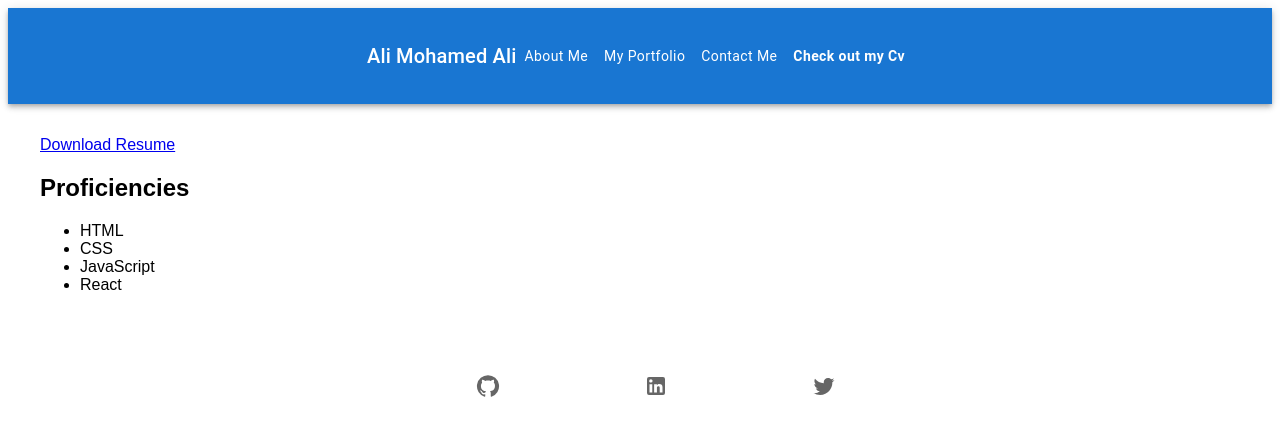
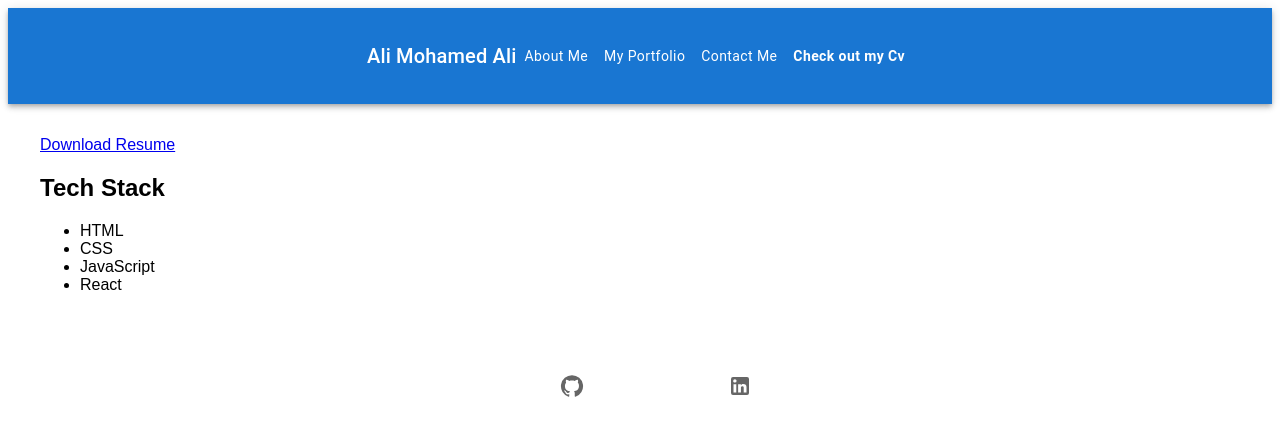
Before and after one commit to Ali-mo12002/my-react-portfolio, a React (Vite) app: page /cv in a window 1280 px wide. Shown: the top 436 px of the page. Built offline with nearby package versions, Linux system fonts and the light colour scheme.

Commit message:
added about section and added links for github and linkedin

```diff
--- a/src/components/Footer.jsx
+++ b/src/components/Footer.jsx
@@ -2,15 +2,26 @@ import React from 'react';
 import { BottomNavigation, BottomNavigationAction, Box } from '@mui/material';
 import GitHubIcon from '@mui/icons-material/GitHub';
 import LinkedInIcon from '@mui/icons-material/LinkedIn';
-import TwitterIcon from '@mui/icons-material/Twitter';
 
 const Footer = () => {
   return (
     <Box sx={{ width: '100%', bgcolor: 'background.paper', p: 2 }}>
       <BottomNavigation>
-        <BottomNavigationAction label="GitHub" icon={<GitHubIcon />} />
-        <BottomNavigationAction label="LinkedIn" icon={<LinkedInIcon />} />
-        <BottomNavigationAction label="Twitter" icon={<TwitterIcon />} />
+        <BottomNavigationAction
+          label="GitHub"
+          icon={<GitHubIcon />}
+          href="https://github.com/Ali-mo12002"
+          target="_blank"
+          rel="noopener noreferrer"
+        />
+        <BottomNavigationAction
+          label="LinkedIn"
+          icon={<LinkedInIcon />}
+          href="https://www.linkedin.com/in/ali-m-574056289/"
+          target="_blank"
+          rel="noopener noreferrer"
+        />
+
       </BottomNavigation>
     </Box>
   );
--- a/src/pages/about.jsx
+++ b/src/pages/about.jsx
@@ -2,9 +2,15 @@ import React from 'react';
 
 const AboutMe = () => {
   return (
-    <section>
-      <img src="assets/your-photo.jpg" alt="Your Name" />
-      <p>Short bio about yourself...</p>
+    <section style={{ padding: '20px' , background: '#1976d2', margin: '30px 10px'}}>
+      <h2 style={{ marginBottom: '30px', fontSize: '2rem', color: 'white', textAlign: 'center' }}>A bit about myself</h2>
+      <p style={{ lineHeight: '1.6', fontSize: '1.1rem', color: 'white' }}>
+        Hello there! My name is Ali, and I've been immersing myself in the exciting world of full-stack coding at the University of Birmingham. As a dedicated student nearing the end of my course, I am eagerly anticipating completion by the end of June. Throughout this journey, I've gained proficiency in a diverse range of technologies and frameworks that empower me to develop comprehensive web solutions from front to back end.
+
+        Now, I'm on the lookout for opportunities to apply my skills and knowledge in real-world projects. I'm passionate about giving purpose to what I've learned, and I'm eager to showcase my abilities in practical settings. Whether it's crafting intuitive user interfaces or optimizing server-side performance, I'm ready to contribute and grow as a professional in the field of full-stack development.
+
+        If you have any exciting projects or opportunities where I can make an impact, I would love to connect and discuss how I can contribute to your team. Let's build something great together!
+      </p>
     </section>
   );
 };
--- a/src/pages/cv.jsx
+++ b/src/pages/cv.jsx
@@ -4,13 +4,12 @@ const Cv = () => {
   return (
     <section>
       <a href="path-to-resume.pdf" download>Download Resume</a>
-      <h2>Proficiencies</h2>
+      <h2>Tech Stack</h2>
       <ul>
         <li>HTML</li>
         <li>CSS</li>
         <li>JavaScript</li>
         <li>React</li>
-        {/* Add more proficiencies */}
       </ul>
     </section>
   );
--- a/src/pages/projects.jsx
+++ b/src/pages/projects.jsx
@@ -3,13 +3,21 @@ import Project from '../components/projects';
 
 const projects = [
   {
-    title: 'Beefy Stock',
+    title: 'Beefy Stock - Group Project',
     image: '/images/beefy stock.png',
     deployedLink: 'https://beefy-stock.onrender.com/',
     repoLink: 'https://github.com/LWSE13/Beefy-Stock',
     description: 'Introducing our all-in-one solution for easy inventory management. Track, manage and optimise your inventory effortlessly. Whether you’re a small business or a large company, our website saves you time, money and stress. Our team created beefy stock to appeal to influencers, dropshippers and side hustlers as an attractive and more mainstream way of handling your inventory. A large part of our product was branding and we felt as if we had to get this right to appeal to our audience',
     technologies: ['html', 'node', 'javascript', 'sequelize', 'postgres','css', 'handlebars']
 
+  },
+  {
+    title: 'Carnival Monkey - Group Project',
+    image: '/images/cm.png',
+    deployedLink: 'https://lwse13.github.io/Carnival-Monkey/',
+    repoLink: 'https://github.com/LWSE13/Carnival-Monkey',
+    description: 'Our team project, Carnival Monkey was designed to solve the problem of uncertainty and repetitiveness whilst planning your night out. Simply enter your city into the search bar and let us do the work by reccomending local events ranging from comedy shows to concerts. We wanted to make this project in order to gain experience in producing a project as a team which was probably also the hardest part of this project as before this we were all solo developers so delegating tasks and working without bumping into one another was an obstacle we had to navigate. We used the google maps API and the ticketmaster API to bring this vision to fuition ',
+    technologies: ['html', 'javascript','css']
   },
   {
     title: 'Tech Blog',
@@ -35,14 +43,7 @@ const projects = [
     description: 'This is a RESTful API for a social network web application where users can share their thoughts, react to friends’ thoughts, and create a friend list. ',
     technologies: ['node', 'javascript','mongoDb']
   },
-  {
-    title: 'Carnival Monkey',
-    image: '/images/cm.png',
-    deployedLink: 'https://lwse13.github.io/Carnival-Monkey/',
-    repoLink: 'https://github.com/LWSE13/Carnival-Monkey',
-    description: 'Our team project, Carnival Monkey was designed to solve the problem of uncertainty and repetitiveness whilst planning your night out. Simply enter your city into the search bar and let us do the work by reccomending local events ranging from comedy shows to concerts. We wanted to make this project in order to gain experience in producing a project as a team which was probably also the hardest part of this project as before this we were all solo developers so delegating tasks and working without bumping into one another was an obstacle we had to navigate. We used the google maps API and the ticketmaster API to bring this vision to fuition ',
-    technologies: ['html', 'javascript','css']
-  },
+
 
 ];
 
```
